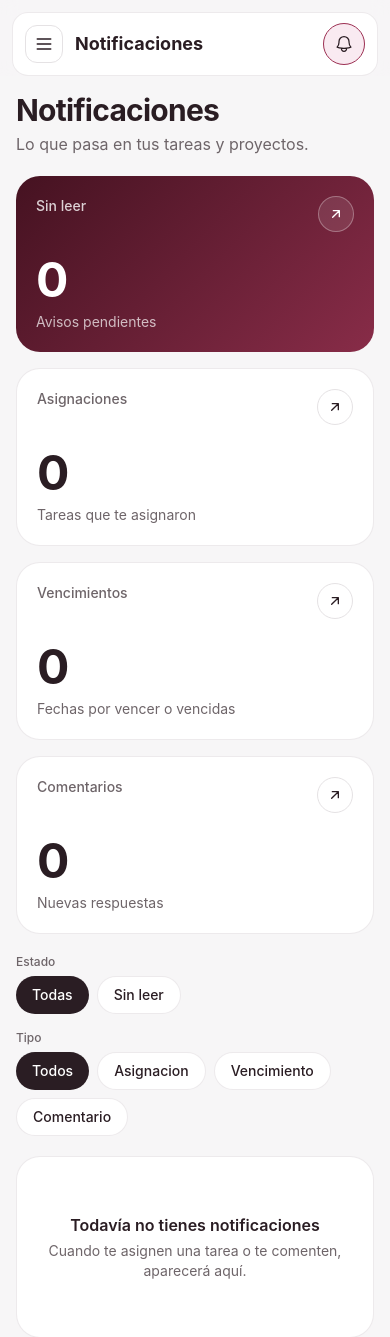
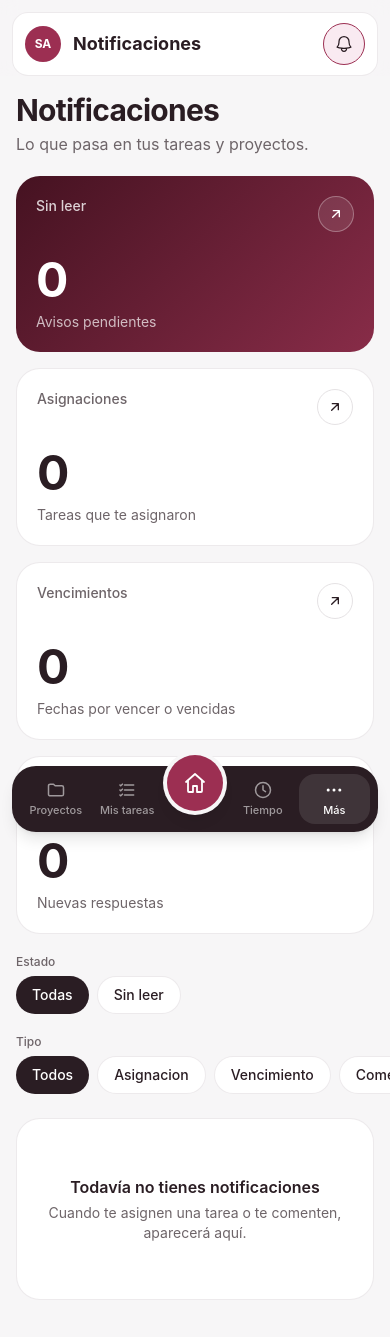
Before and after one commit to fabiolamedrano/taskify, a Django app: page /notifications/ in a window 390 px wide. Shown: the top 1337 px of the page. Run offline with Django 5.2, Linux system fonts and the light colour scheme; the visitor is signed in with stand-in values (Sample User, id 1); data that the repository does not hold is empty; parts of the project's set-up code (start-up, migrations or seed data) failed here and were passed over.

Commit message:
Add mobile bottom navigation, avatar header and scrollable filter chips, and fix table overflow on mobile

```diff
--- a/static/css/output.css
+++ b/static/css/output.css
@@ -66,6 +66,7 @@
     --default-mono-font-family: var(--font-mono);
     --color-brand-100: #F9EAF1;
     --color-brand-200: #F4D6E4;
+    --color-brand-600: #BF436E;
     --color-brand-700: #9C2F52;
     --color-brand-800: #882C48;
     --color-brand-900: #73283F;
@@ -262,6 +263,9 @@
   .inset-4 {
     inset: calc(var(--spacing) * 4);
   }
+  .inset-x-0 {
+    inset-inline: 0px;
+  }
   .inset-x-4 {
     inset-inline: calc(var(--spacing) * 4);
   }
@@ -289,6 +293,9 @@
   .right-0 {
     right: 0px;
   }
+  .bottom-0 {
+    bottom: 0px;
+  }
   .bottom-full {
     bottom: 100%;
   }
@@ -319,8 +326,14 @@
   .m-auto {
     margin: auto;
   }
+  .mx-1 {
+    margin-inline: var(--spacing);
+  }
   .mx-auto {
     margin-inline: auto;
+  }
+  .-mt-8 {
+    margin-top: calc(var(--spacing) * -8);
   }
   .mt-0 {
     margin-top: 0px;
@@ -445,6 +458,9 @@
   .h-12 {
     height: calc(var(--spacing) * 12);
   }
+  .h-14 {
+    height: calc(var(--spacing) * 14);
+  }
   .h-16 {
     height: calc(var(--spacing) * 16);
   }
@@ -514,6 +530,9 @@
   .w-12 {
     width: calc(var(--spacing) * 12);
   }
+  .w-14 {
+    width: calc(var(--spacing) * 14);
+  }
   .w-16 {
     width: calc(var(--spacing) * 16);
   }
@@ -552,6 +571,9 @@
   }
   .max-w-\[8rem\] {
     max-width: 8rem;
+  }
+  .max-w-full {
+    max-width: 100%;
   }
   .max-w-lg {
     max-width: var(--container-lg);
@@ -619,6 +641,9 @@
   .scroll-mt-24 {
     scroll-margin-top: calc(var(--spacing) * 24);
   }
+  .\[scrollbar-width\:none\] {
+    scrollbar-width: none;
+  }
   .grid-cols-1 {
     grid-template-columns: repeat(1, minmax(0, 1fr));
   }
@@ -663,6 +688,12 @@
   }
   .justify-end {
     justify-content: flex-end;
+  }
+  .gap-0 {
+    gap: 0px;
+  }
+  .gap-0\.5 {
+    gap: calc(var(--spacing) * 0.5);
   }
   .gap-1 {
     gap: var(--spacing);
@@ -748,6 +779,9 @@
   .overflow-x-auto {
     overflow-x: auto;
   }
+  .overflow-x-clip {
+    overflow-x: clip;
+  }
   .overflow-y-auto {
     overflow-y: auto;
   }
@@ -1028,6 +1062,9 @@
   .pb-3 {
     padding-bottom: calc(var(--spacing) * 3);
   }
+  .pb-28 {
+    padding-bottom: calc(var(--spacing) * 28);
+  }
   .pl-9 {
     padding-left: calc(var(--spacing) * 9);
   }
@@ -1081,6 +1118,9 @@
   }
   .text-\[10px\] {
     font-size: 10px;
+  }
+  .text-\[11px\] {
+    font-size: 11px;
   }
   .leading-none {
     --tw-leading: 1;
@@ -1168,6 +1208,12 @@
       color: color-mix(in oklab, var(--color-white) 40%, transparent);
     }
   }
+  .text-white\/55 {
+    color: color-mix(in srgb, #fff 55%, transparent);
+    @supports (color: color-mix(in lab, red, red)) {
+      color: color-mix(in oklab, var(--color-white) 55%, transparent);
+    }
+  }
   .text-white\/60 {
     color: color-mix(in srgb, #fff 60%, transparent);
     @supports (color: color-mix(in lab, red, red)) {
@@ -1224,6 +1270,13 @@
     --tw-ring-shadow: var(--tw-ring-inset,) 0 0 0 calc(2px + var(--tw-ring-offset-width)) var(--tw-ring-color, currentcolor);
     box-shadow: var(--tw-inset-shadow), var(--tw-inset-ring-shadow), var(--tw-ring-offset-shadow), var(--tw-ring-shadow), var(--tw-shadow);
   }
+  .ring-4 {
+    --tw-ring-shadow: var(--tw-ring-inset,) 0 0 0 calc(4px + var(--tw-ring-offset-width)) var(--tw-ring-color, currentcolor);
+    box-shadow: var(--tw-inset-shadow), var(--tw-inset-ring-shadow), var(--tw-ring-offset-shadow), var(--tw-ring-shadow), var(--tw-shadow);
+  }
+  .ring-surface {
+    --tw-ring-color: var(--color-surface);
+  }
   .ring-white {
     --tw-ring-color: var(--color-white);
   }
@@ -1335,6 +1388,9 @@
     .hover\:bg-brand-200:hover {
       background-color: var(--color-brand-200);
     }
+    .hover\:bg-brand-600:hover {
+      background-color: var(--color-brand-600);
+    }
     .hover\:bg-brand-800:hover {
       background-color: var(--color-brand-800);
     }
@@ -1430,6 +1486,14 @@
   .data-\[open\=true\]\:opacity-100[data-open="true"] {
     opacity: 100%;
   }
+  @media (width < 40rem) {
+    .max-sm\:-mx-4 {
+      margin-inline: calc(var(--spacing) * -4);
+    }
+    .max-sm\:px-4 {
+      padding-inline: calc(var(--spacing) * 4);
+    }
+  }
   @media (width >= 40rem) {
     .sm\:right-4 {
       right: calc(var(--spacing) * 4);
@@ -1526,6 +1590,12 @@
     .md\:grid-cols-5 {
       grid-template-columns: repeat(5, minmax(0, 1fr));
     }
+    .md\:flex-wrap {
+      flex-wrap: wrap;
+    }
+    .md\:overflow-visible {
+      overflow: visible;
+    }
   }
   @media (width >= 64rem) {
     .lg\:col-span-2 {
@@ -1549,6 +1619,9 @@
     }
     .lg\:px-6 {
       padding-inline: calc(var(--spacing) * 6);
+    }
+    .lg\:pb-6 {
+      padding-bottom: calc(var(--spacing) * 6);
     }
     .lg\:transition-none {
       transition-property: none;
@@ -1591,6 +1664,9 @@
   }
   .\[\&_ul\]\:pl-4 ul {
     padding-left: calc(var(--spacing) * 4);
+  }
+  .\[\&\:\:-webkit-scrollbar\]\:hidden::-webkit-scrollbar {
+    display: none;
   }
   .\[\&\>div\]\:flex > div {
     display: flex;
--- a/templates/core/dashboard.html
+++ b/templates/core/dashboard.html
@@ -161,7 +161,7 @@
       </section>
 
       <!-- Notificaciones -->
-      <section class="rounded-3xl border border-line/70 bg-white p-5 sm:p-6">
+      <section class="hidden rounded-3xl border border-line/70 bg-white p-5 sm:p-6 md:block">
         <div class="flex items-center justify-between gap-3">
           <h2 class="flex items-center gap-2 text-lg font-bold">
             Notificaciones
--- a/templates/includes/_filter_chips.html
+++ b/templates/includes/_filter_chips.html
@@ -1,9 +1,10 @@
-<div>
+<div class="min-w-0 max-w-full">
   {% if label %}<p class="mb-1.5 text-xs font-medium text-muted">{{ label }}</p>{% endif %}
-  <div class="flex flex-wrap gap-2" role="group" aria-label="Filtrar por {% if label %}{{ label|lower }}{% else %}{{ aria }}{% endif %}">
+  <div class="flex gap-2 overflow-x-auto pb-1 [scrollbar-width:none] max-sm:-mx-4 max-sm:px-4 md:flex-wrap md:overflow-visible [&::-webkit-scrollbar]:hidden"
+       role="group" aria-label="Filtrar por {% if label %}{{ label|lower }}{% else %}{{ aria }}{% endif %}">
     {% for option in options %}
       <a href="{{ option.url }}" {% if option.active %}aria-current="true"{% endif %}
-         class="inline-flex items-center gap-2 rounded-full px-4 py-2 text-sm font-medium transition {% if option.active %}bg-ink text-white{% else %}border border-line/70 bg-white hover:bg-surface{% endif %}">
+         class="inline-flex shrink-0 items-center gap-2 whitespace-nowrap rounded-full px-4 py-2 text-sm font-medium transition {% if option.active %}bg-ink text-white{% else %}border border-line/70 bg-white hover:bg-surface{% endif %}">
         {{ option.label }}
         {% if "count" in option %}
           <span class="rounded-full px-2 py-0.5 text-xs {% if option.active %}bg-white/20{% else %}bg-surface text-muted{% endif %}">{{ option.count }}</span>
--- /dev/null
+++ b/templates/layouts/_tab_link.html
@@ -0,0 +1,13 @@
+<a href="{% url url_name %}" {% if nav_section == name %}aria-current="page"{% endif %}
+   class="flex min-w-0 flex-1 flex-col items-center gap-0.5 rounded-2xl px-1 py-1.5 text-[11px] font-medium transition {% if nav_section == name %}bg-white/10 text-white{% else %}text-white/55 hover:text-white{% endif %}">
+  <svg class="h-5 w-5" viewBox="0 0 24 24" fill="none" stroke="currentColor" stroke-width="1.8" stroke-linecap="round" stroke-linejoin="round" aria-hidden="true">
+    {% if icon == 'projects' %}
+      <path d="M3 7a2 2 0 0 1 2-2h4l2 2h8a2 2 0 0 1 2 2v8a2 2 0 0 1-2 2H5a2 2 0 0 1-2-2V7Z"/>
+    {% elif icon == 'tasks' %}
+      <path d="M9 6h11M9 12h11M9 18h11"/><path d="m3.5 6 1 1 2-2M3.5 12l1 1 2-2M3.5 18l1 1 2-2"/>
+    {% elif icon == 'time' %}
+      <circle cx="12" cy="12" r="9"/><path d="M12 7v5l3 2"/>
+    {% endif %}
+  </svg>
+  <span class="truncate">{{ label }}</span>
+</a>
--- a/templates/layouts/app.html
+++ b/templates/layouts/app.html
@@ -2,7 +2,7 @@
 {% load static %}
 
 {% block content %}
-<div class="flex min-h-screen w-full">
+<div class="flex min-h-screen w-full overflow-x-clip">
 
   <!-- Fondo oscuro del menú en móvil -->
   <div id="sidebar-overlay"
@@ -68,13 +68,9 @@
     <header class="sticky top-0 z-20 bg-surface/80 px-3 pt-3 backdrop-blur sm:px-4 lg:px-6">
       <div class="flex items-center justify-between gap-3 rounded-2xl border border-line/70 bg-white px-3 py-2.5 sm:px-4">
         <div class="flex min-w-0 items-center gap-3">
-          <button id="sidebar-toggle" type="button"
-                  aria-controls="sidebar" aria-expanded="false" aria-label="Abrir menú"
-                  class="rounded-xl border border-line p-2 hover:bg-surface lg:hidden">
-            <svg class="h-5 w-5" fill="none" stroke="currentColor" stroke-width="2" viewBox="0 0 24 24" aria-hidden="true">
-              <path stroke-linecap="round" d="M4 6h16M4 12h16M4 18h16" />
-            </svg>
-          </button>
+          <a href="{% url 'users:profile' %}" aria-label="Mi perfil" class="shrink-0 lg:hidden">
+            {% include 'includes/_avatar.html' with person=user size='h-9 w-9' text='text-xs' %}
+          </a>
           <h1 class="truncate text-lg font-bold sm:text-xl">{% block page_title %}{% endblock %}</h1>
         </div>
 
@@ -82,7 +78,8 @@
           <form method="get" action="{% url 'projects:list' %}" role="search" class="relative hidden md:block">
             <label for="global-search" class="sr-only">Buscar proyectos</label>
             <svg class="pointer-events-none absolute left-3 top-1/2 h-4 w-4 -translate-y-1/2 text-muted" viewBox="0 0 24 24" fill="none" stroke="currentColor" stroke-width="2" stroke-linecap="round" aria-hidden="true"><circle cx="11" cy="11" r="7"/><path d="m20 20-3.5-3.5"/></svg>
-            <input id="global-search" type="search" name="q" placeholder="Buscar proyectos..." value="{% if request.resolver_match.view_name == 'projects:list' %}{{ request.GET.q }}{% endif %}"
+            <input id="global-search" type="search" name="q" placeholder="Buscar proyectos..."
+                   value="{% if request.resolver_match.view_name == 'projects:list' %}{{ request.GET.q }}{% endif %}"
                    class="w-56 rounded-full border border-line bg-surface py-2 pl-9 pr-4 text-sm focus:border-brand-700 focus:outline-none focus:ring-2 focus:ring-brand-700/20 lg:w-64">
           </form>
 
@@ -100,11 +97,32 @@
       </div>
     </header>
 
-    <main class="flex-1 p-4 sm:p-6">
+    <main class="flex-1 px-4 pb-28 pt-4 sm:px-6 sm:pt-6 lg:pb-6">
       {% block page_content %}{% endblock %}
     </main>
   </div>
 </div>
+
+<!-- Barra de navegación inferior (solo móvil y tablet) -->
+<nav aria-label="Navegación móvil" class="fixed inset-x-0 bottom-0 z-20 px-3 pb-3 lg:hidden">
+  <div class="mx-auto flex max-w-md items-center rounded-3xl bg-ink px-2 py-2 text-white shadow-lg">
+    {% include 'layouts/_tab_link.html' with url_name='projects:list' name='projects' label='Proyectos' icon='projects' %}
+    {% include 'layouts/_tab_link.html' with url_name='tasks:mine' name='mine' label='Mis tareas' icon='tasks' %}
+
+    <a href="{% url 'dashboard' %}" aria-label="Inicio" {% if nav_section == 'dashboard' %}aria-current="page"{% endif %}
+       class="-mt-8 mx-1 flex h-14 w-14 shrink-0 items-center justify-center rounded-full bg-brand-700 text-white shadow-lg ring-4 ring-surface transition hover:bg-brand-600">
+      <svg class="h-6 w-6" viewBox="0 0 24 24" fill="none" stroke="currentColor" stroke-width="1.8" stroke-linecap="round" stroke-linejoin="round" aria-hidden="true"><path d="m3 11 9-8 9 8"/><path d="M5 10v10a1 1 0 0 0 1 1h4v-6h4v6h4a1 1 0 0 0 1-1V10"/></svg>
+    </a>
+
+    {% include 'layouts/_tab_link.html' with url_name='tasks:my_time' name='my_time' label='Tiempo' icon='time' %}
+
+    <button id="sidebar-toggle" type="button" aria-controls="sidebar" aria-expanded="false" aria-label="Abrir menú"
+            class="flex min-w-0 flex-1 flex-col items-center gap-0.5 rounded-2xl px-1 py-1.5 text-[11px] font-medium transition {% if nav_section == 'teams' or nav_section == 'notifications' or nav_section == 'users' or nav_section == 'tags' or nav_section == 'profile' %}bg-white/10 text-white{% else %}text-white/55 hover:text-white{% endif %}">
+      <svg class="h-5 w-5" viewBox="0 0 24 24" fill="currentColor" aria-hidden="true"><circle cx="5" cy="12" r="1.8"/><circle cx="12" cy="12" r="1.8"/><circle cx="19" cy="12" r="1.8"/></svg>
+      <span>Más</span>
+    </button>
+  </div>
+</nav>
 
 <!-- Modal de confirmación reutilizable -->
 <dialog id="confirm-dialog" data-tone="default"
--- a/templates/projects/project_detail.html
+++ b/templates/projects/project_detail.html
@@ -216,7 +216,7 @@
       <h2 class="text-lg font-bold">Todas las tareas</h2>
       {% include 'includes/_filter_chips.html' with options=task_filter aria='estado' %}
     </div>
-    <div class="mt-4 overflow-x-auto">
+    <div class="relative mt-4 overflow-x-auto">
       <table class="w-full min-w-[640px] text-left text-sm">
         <thead class="text-xs uppercase text-muted">
           <tr>
--- a/templates/tasks/my_time.html
+++ b/templates/tasks/my_time.html
@@ -128,7 +128,7 @@
   <!-- Historial de la semana -->
   <section id="history" class="scroll-mt-24 rounded-3xl border border-line/70 bg-white p-5 sm:p-6">
     <h2 class="text-lg font-bold">Registros de la semana ({{ logs|length }})</h2>
-    <div class="mt-4 overflow-x-auto">
+    <div class="relative mt-4 overflow-x-auto">
       <table class="w-full min-w-[640px] text-left text-sm">
         <thead class="text-xs uppercase text-muted">
           <tr>
--- a/templates/users/user_list.html
+++ b/templates/users/user_list.html
@@ -44,7 +44,7 @@
 
   <!-- Tabla -->
   <section class="rounded-3xl border border-line/70 bg-white p-2 sm:p-3">
-    <div class="overflow-x-auto">
+    <div class="relative overflow-x-auto">
       <table class="w-full min-w-[760px] text-left text-sm">
         <thead class="text-xs uppercase text-muted">
           <tr>
```
